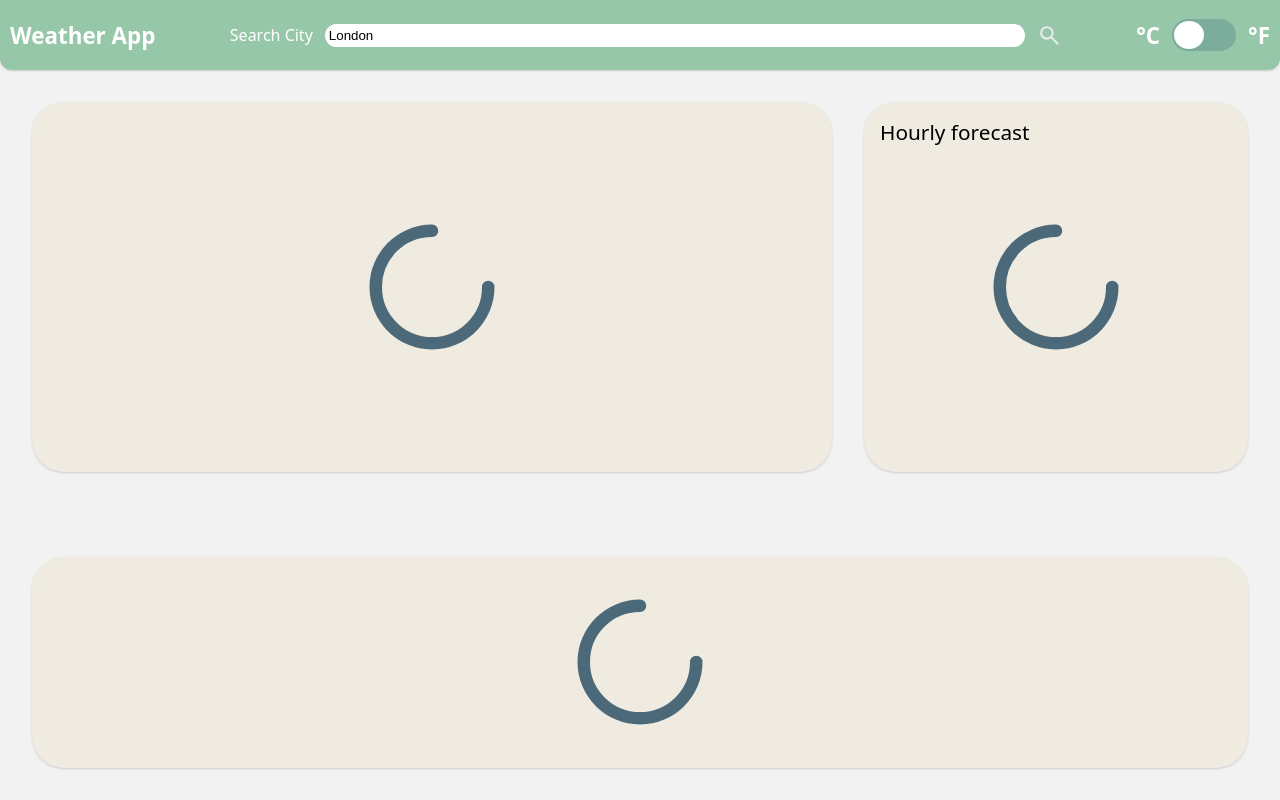
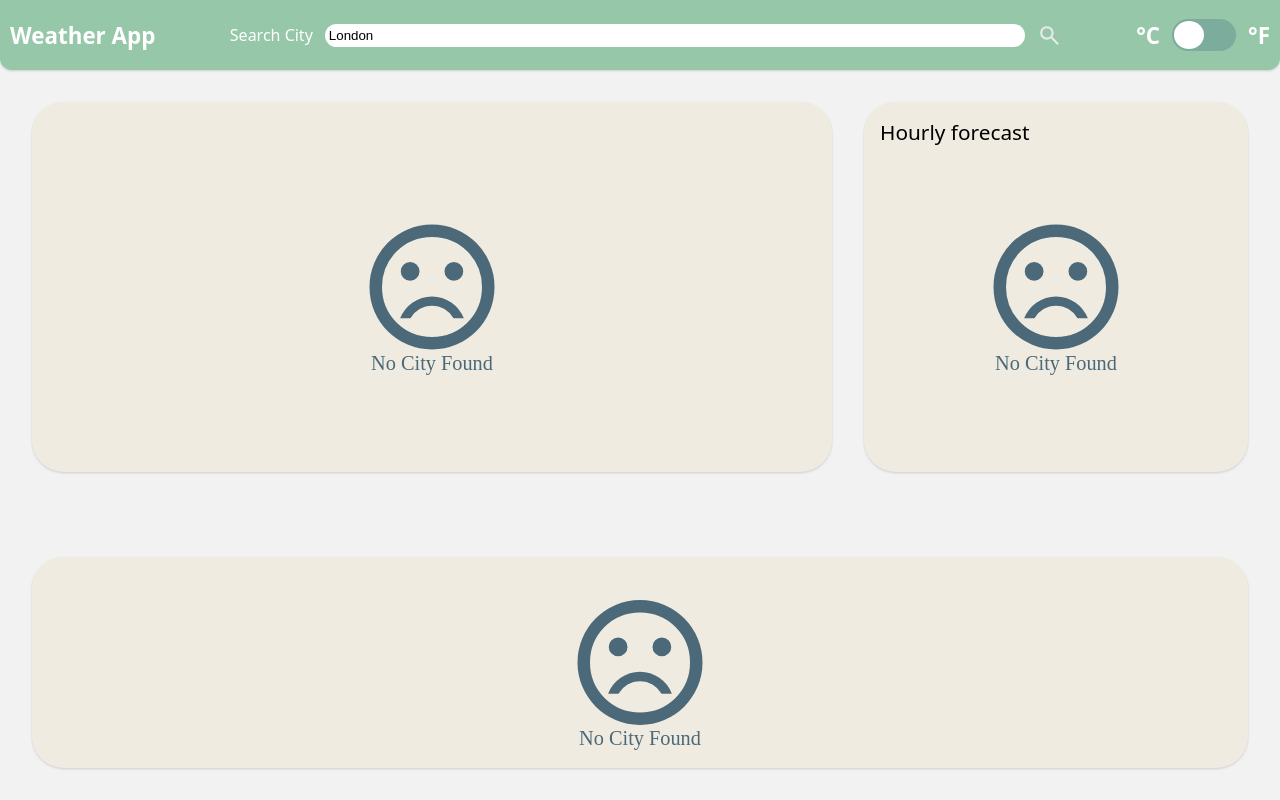
Before and after one commit to Rcjot/Project-Weather-App, a website built with webpack: page src/index.html in a window 1280 px wide. Built offline with nearby package versions, Linux system fonts and the light colour scheme; no server answers.

Commit message:
changed remove add bug

```diff
--- a/src/render.js
+++ b/src/render.js
@@ -41,7 +41,7 @@ export const renderModule = (function(){
                 div.classList.remove('loading')
                 div.classList.add('error')
             }else {
-                div.classList.add('error')
+                div.classList.remove('error')
                 div.classList.add('loading')
             };
         }
--- a/src/style.css
+++ b/src/style.css
@@ -244,7 +244,7 @@ header h1 {
     width: 150px;
 }
 .error{
-    background-image: url('./assetsSVG/loading.svg');
+    background-image: url('./assetsSVG/sad.svg');
     background-repeat: no-repeat;
     background-position: center;
     background-size: 150px;
```
Also changed, not shown: dist/main.js.
